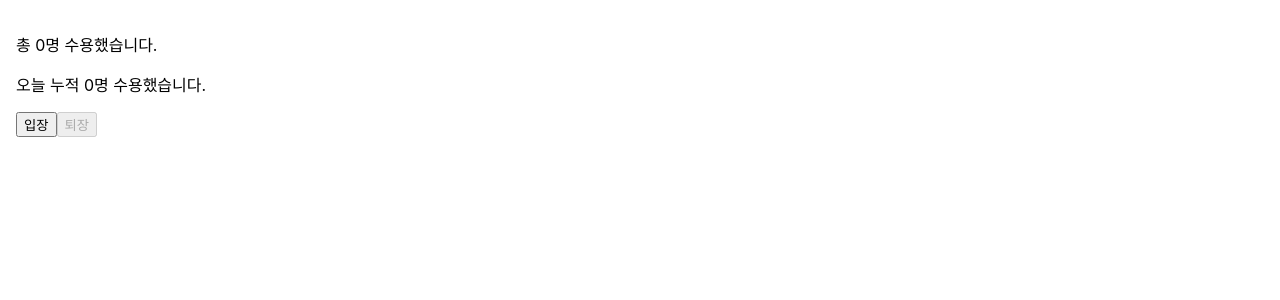
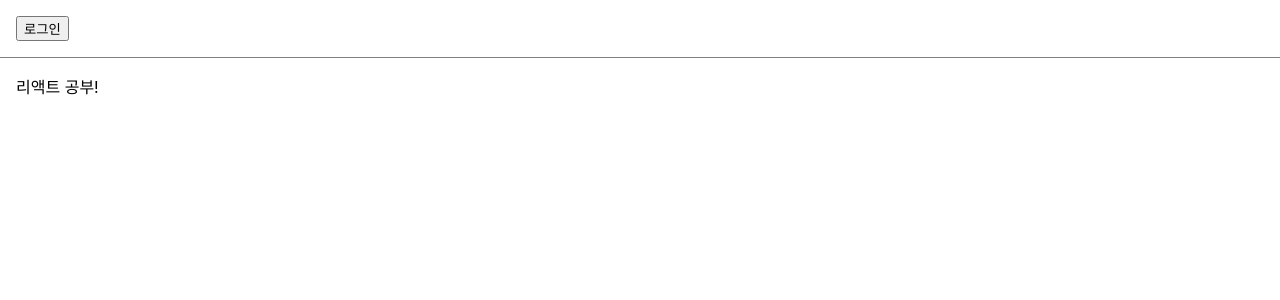
Before and after one commit to Aeeeoong/react_study, a React (Create React App) app in the folder soaple_react/: page / in a window 1280 px wide. Shown: the top 300 px of the page. Built offline with nearby package versions, Linux system fonts and the light colour scheme.

Commit message:
chapter_08 chapter_09 commit

```diff
--- /dev/null
+++ b/soaple_react/src/chapter_08/ConfirmButtonClass.jsx
@@ -0,0 +1,30 @@
+import React from "react";
+
+class ConfirmButtonClass extends React.Component {
+    constructor(props) {
+        super(props);
+
+        this.state = {
+            isConfirmed: false,
+        }
+        // 이벤트 핸들러 처리 : bind() 사용
+        // this.handleConfirm = this.handleConfirm.bind(this)
+
+    }
+    //이벤트 핸들러 처리 : 화살표 함수 사용
+    handleConfirm = () => {
+        this.setState((preState) => ({
+            isConfirmed: !preState.isConfirmed,
+        }))
+    }
+
+    render() {
+        return (
+            <button onClick={this.handleConfirm} disabled={this.state.isConfirmed}>
+                {this.state.isConfirmed ? "확인됨" : "확인하기"}
+            </button>
+        )
+    }
+}
+
+export default ConfirmButtonClass
--- /dev/null
+++ b/soaple_react/src/chapter_08/ConfirmButtonFunc.jsx
@@ -0,0 +1,18 @@
+import React, {useState} from "react";
+
+function ConfirmButtonFunc(props) {
+    const [isConfirmed, setIsConfirmed] = useState(false);
+
+    const handleConfirm = (id) => {
+        setIsConfirmed((preConfirmed) => !preConfirmed);
+        window.alert(id)
+    };
+
+    return (
+        <button onClick={() => {handleConfirm(1)}} disabled={isConfirmed}>
+            {isConfirmed ? "확인됨" : "확인하기"}
+        </button>
+    )
+}
+
+export default ConfirmButtonFunc
--- /dev/null
+++ b/soaple_react/src/chapter_09/LandingPage.jsx
@@ -0,0 +1,26 @@
+import React, {useState} from "react";
+import Toolbar from "./Toolbar";
+
+function LandingPage(props) {
+    const [isLoggedIn, setIsLoggedIn] = useState(false)
+
+    const onClickLogin = () => {
+        setIsLoggedIn(true)
+    }
+    const onClickLogout = () => {
+        setIsLoggedIn(false)
+    }
+
+    return (
+        <div>
+            <Toolbar
+                isLoggedIn={isLoggedIn}
+                onClickLogin={onClickLogin}
+                onClickLogout={onClickLogout}
+            />
+            <div style={{padding: 16}}>리액트 공부!</div>
+        </div>
+    )
+}
+
+export default LandingPage
--- /dev/null
+++ b/soaple_react/src/chapter_09/Toolbar.jsx
@@ -0,0 +1,29 @@
+import React from "react";
+
+const style = {
+    wrapper : {
+        padding : 16,
+        display : "flex",
+        flexDirection : "row",
+        borderBottom : "1px solid grey"
+    },
+    greeting : {
+        marginRight: 8
+    }
+}
+
+function Toolbar(props) {
+    const { isLoggedIn, onClickLogin, onClickLogout } = props //props를 설정한다
+
+    return (
+        <div style={style.wrapper}>
+            {isLoggedIn && <span style={style.greeting}>환영합니다.</span>}
+            {isLoggedIn ? (
+                <button onClick={onClickLogout}>로그아웃</button>
+            ) : (
+                <button onClick={onClickLogin}>로그인</button>
+            )}
+        </div>
+    )
+}
+export default Toolbar
--- a/soaple_react/src/index.js
+++ b/soaple_react/src/index.js
@@ -10,6 +10,10 @@ import Clock from './chapter_04/Clock';
 import CommentList from './chapter_05/CommentList';
 import NotificationList from './chapter_06/NotificationList';
 import Accommodate from './chapter_07/Accommodate';
+import ConfirmButton from './chapter_08/ConfirmButtonClass';
+import ConfirmButtonClass from './chapter_08/ConfirmButtonClass';
+import ConfirmButtonFunc from './chapter_08/ConfirmButtonFunc';
+import LandingPage from './chapter_09/LandingPage';
 
 const root = ReactDOM.createRoot(document.getElementById('root'));
 // root.render(
@@ -37,7 +41,10 @@ const root = ReactDOM.createRoot(document.getElementById('root'));
   // );
   root.render(
     // <React.StrictMode>
-      <Accommodate />
+      // <Accommodate />
+      // <ConfirmButtonClass/>
+      // <ConfirmButtonFunc/>
+      <LandingPage/>
     // </React.StrictMode>
   );
 
```
